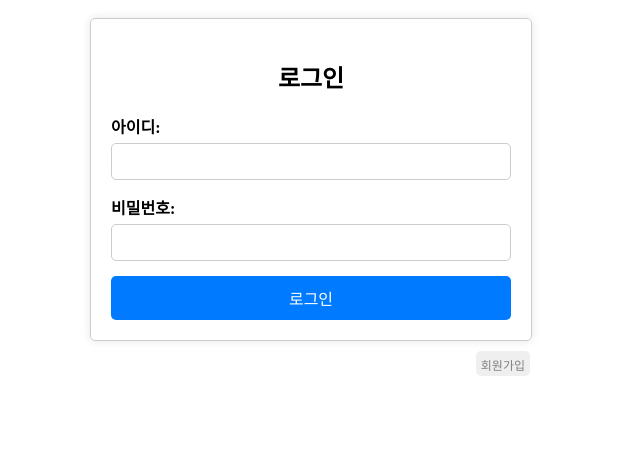
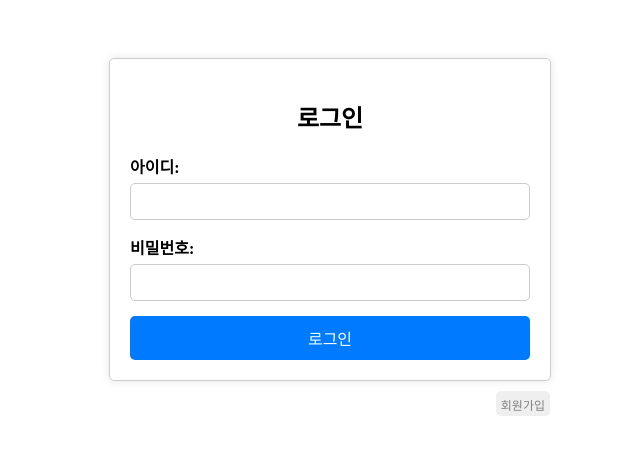
Before and after one commit to JUNKKC/todoapp, a React (Vite) app in the folder src/main/java/com/frontend/: page / in a window 1280 px wide. Shown: the top 454 px of the page, without its empty margins (310-950 px from the left). Built offline with nearby package versions, Linux system fonts and the light colour scheme.

Commit message:
로그인,회원가입 css 수정

```diff
--- a/src/main/java/com/frontend/src/App.css
+++ b/src/main/java/com/frontend/src/App.css
@@ -1,6 +1,6 @@
 .App {
   width: 500px;
-  margin: 0 auto;
+  margin:  auto;
   display: flex;
   flex-direction: column;
   justify-content: center;
@@ -22,5 +22,6 @@
   border-radius: 5px;
   padding: 5px;
   height: 25px;
-  margin-right: 50px
+  margin-right: 30px;
+  margin-top: 10px;
 }
--- a/src/main/java/com/frontend/src/logins/Login.css
+++ b/src/main/java/com/frontend/src/logins/Login.css
@@ -1,6 +1,8 @@
 .login-container {
     max-width: 400px;
-    margin: 10px ;
+    margin-top: 50px;
+    margin-left: auto;
+    margin-right: auto;
     padding: 20px;
     border: 1px solid #ccc;
     border-radius: 5px;
--- a/src/main/java/com/frontend/src/logins/Signup.css
+++ b/src/main/java/com/frontend/src/logins/Signup.css
@@ -1,6 +1,8 @@
 .signup-container {
     max-width: 800px;
-    margin: 50px ;
+    margin-top: 50px ;
+    margin-left: 29px;
+    margin-right: 29px;
     padding: 20px;
     border: 1px solid #ccc;
     border-radius: 5px;
```
